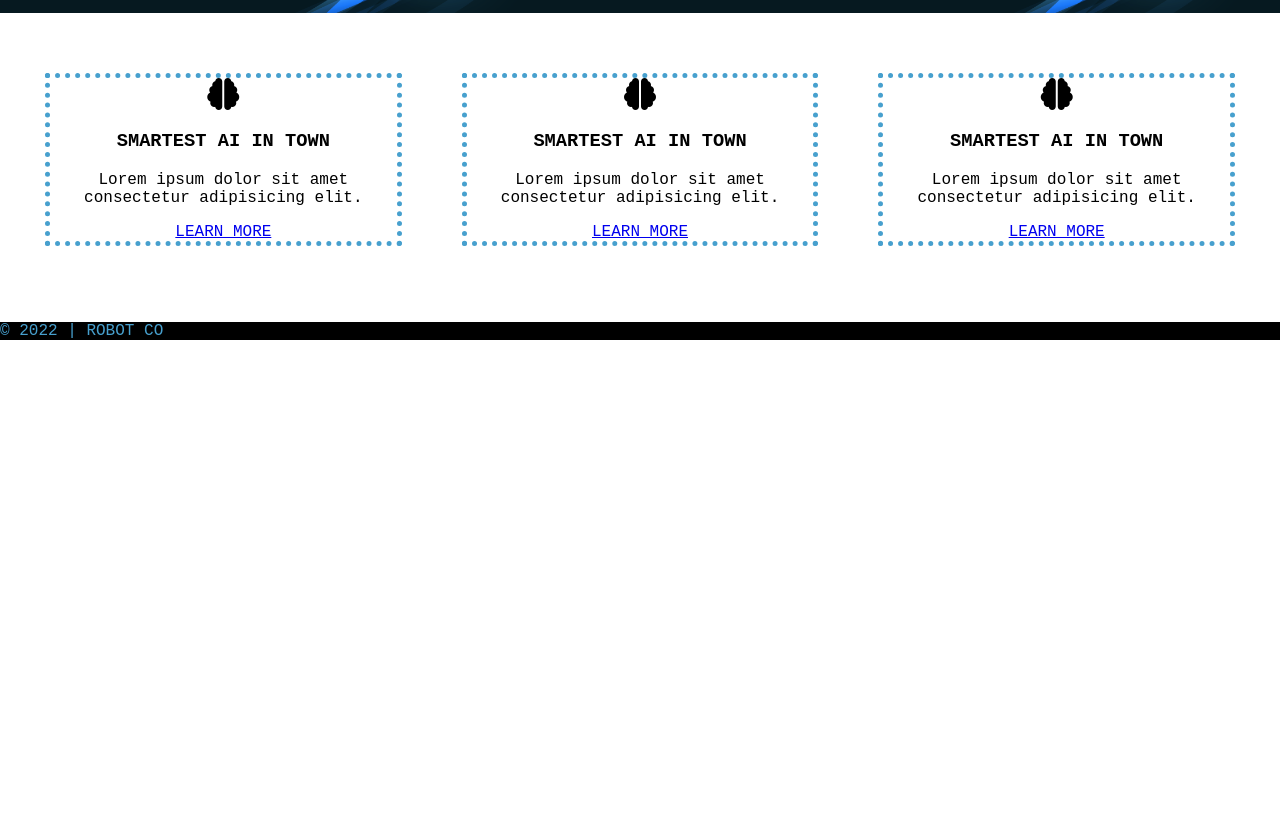
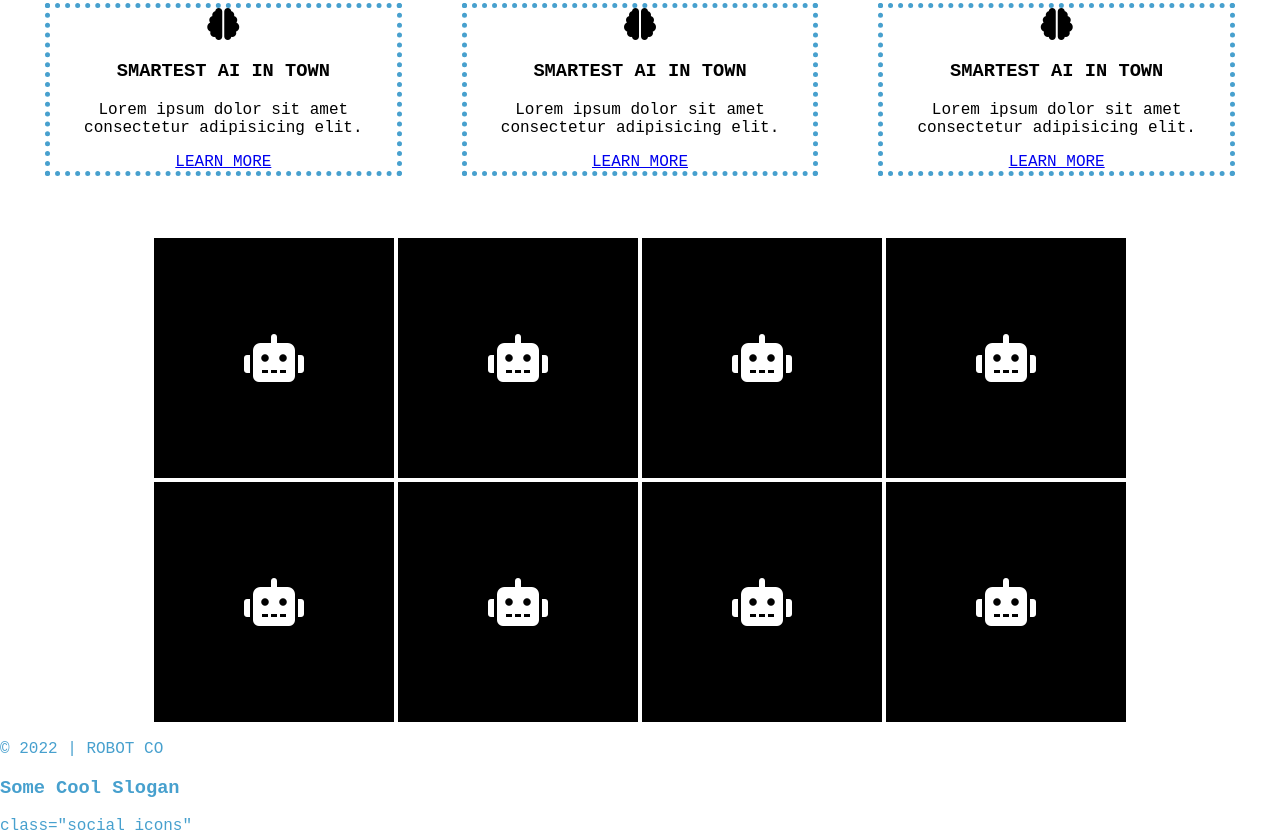
Before and after one commit to MGyata/roboco, a plain HTML site: page index.html in a window 1280 px wide. Shown: the part 467-1302 px from the top of the page. Before the commit the page ends 807 px from the top, so only its background shows below. Drawn offline with Linux system fonts and the light colour scheme.

Commit message:
flex box

```diff
--- a/css/stle.css
+++ b/css/stle.css
@@ -11,7 +11,8 @@ html, body {
 
 header {
   background: #47a0ce;
-  text-align: center;
+  display: flex;
+  justify-content: space-between;
 }
 
 nav {
@@ -43,12 +44,30 @@ main {
 }
 
 .bg-dark {
-  background: black;
+
   color: #47a0ce;
 }
 
 .bg-dark a {
   color: #47a0ce;
+}
+#gallery {
+  display: flex;
+  flex-wrap: wrap;
+  justify-content: center;
+  margin: 0 auto;
+  max-width: 1200px;
+}
+
+.gallery-item {
+  display: flex;
+  justify-content: center;
+  align-items: center;
+  background: black;
+  color: white;
+  margin: 2px;
+  width: 240px;
+  height: 240px;
 }
 
 #hero {
--- a/index.html
+++ b/index.html
@@ -15,7 +15,7 @@
       <h2>ROBOT CO</h2>
     </div>
     <nav class="bg-dark">
-      <a class="blue" href="#">SHOP</a>
+      <a href="#">SHOP</a>
       <a href="#">ABOUT</a>
       <a href="#">CONTACT</a>
     </nav>
@@ -44,7 +44,36 @@
     </div>
   </main>
   <footer class="bg-dark">
+    <section id="gallery">
+      <div class="gallery-item">
+        <i class="fa-solid fa-robot fa-3x"></i>
+      </div>
+      <div class="gallery-item">
+        <i class="fa-solid fa-robot fa-3x"></i>
+      </div>
+      <div class="gallery-item">
+        <i class="fa-solid fa-robot fa-3x"></i>
+      </div>
+      <div class="gallery-item">
+        <i class="fa-solid fa-robot fa-3x"></i>
+      </div>
+      <div class="gallery-item">
+        <i class="fa-solid fa-robot fa-3x"></i>
+      </div>
+      <div class="gallery-item">
+        <i class="fa-solid fa-robot fa-3x"></i>
+      </div>
+      <div class="gallery-item">
+        <i class="fa-solid fa-robot fa-3x"></i>
+      </div>
+      <div class="gallery-item">
+        <i class="fa-solid fa-robot fa-3x"></i>
+      </div>
+    </section>
     <p>&copy; 2022 | ROBOT CO</p>
+    <h3>Some Cool Slogan</h3>
+  <div> class="social icons"</div>
   </footer>
+
 </body>
 </html>
```
Also changed, not shown: images/wireframe2.png (added).
